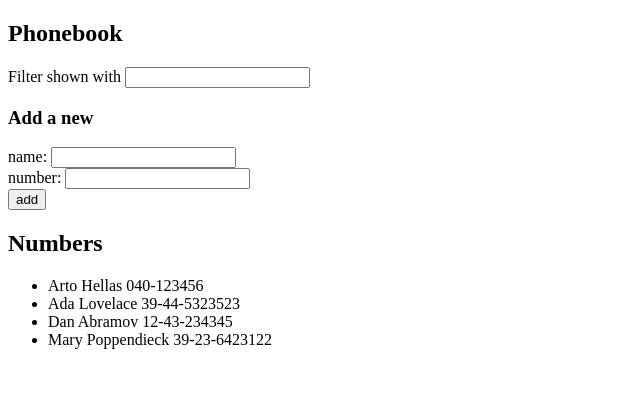
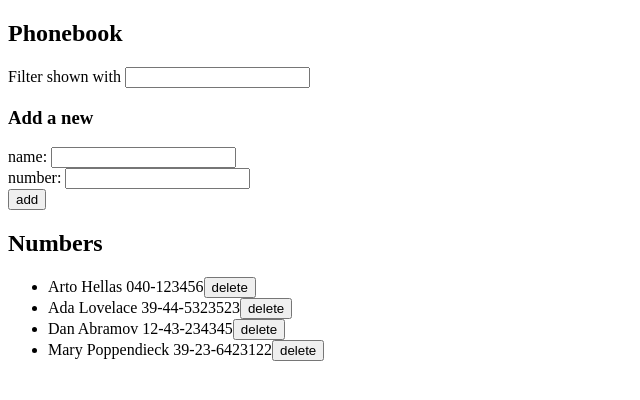
Before and after one commit to leinson/fullstackopen, a React (Create React App) app in the folder part2/puhelinluettelo/: page / in a window 1280 px wide. Shown: the top 400 px of the page, without its empty margins (0-640 px from the left). Built offline with nearby package versions, Linux system fonts and the light colour scheme; data requests are answered from the project's data file.

Commit message:
exercises 2.12-2.14

```diff
--- a/part2/puhelinluettelo/db.json
+++ b/part2/puhelinluettelo/db.json
@@ -1,5 +1,5 @@
 {
-    "persons":[
+  "persons": [
     {
       "name": "Arto Hellas",
       "number": "040-123456",
@@ -18,7 +18,7 @@
     {
       "name": "Mary Poppendieck",
       "number": "39-23-6423122",
-        "id": 4
+      "id": 6
     }
   ]
 }
--- a/part2/puhelinluettelo/src/App.js
+++ b/part2/puhelinluettelo/src/App.js
@@ -1,5 +1,5 @@
 import { useState, useEffect } from 'react'
-import axios from 'axios'
+import personService from './services/persons'
 
 const PersonForm = (props) =>
   <form onSubmit={props.addPerson}>
@@ -21,15 +21,20 @@ const PersonForm = (props) =>
     </div>
   </form>
 
-const Person = ({name, number}) =>
+const Person = ({name, number, deleting}) =>
   <li>
     {name} {number}
+    <button onClick={deleting}>delete</button>
   </li>
 
 const Persons = (props) => {
   if (props.newFilter === "") {
     const names = props.persons.map(person =>
-      <Person key={person.name} name={person.name} number={person.number} />
+      <Person key={person.name}
+        name={person.name}
+        number={person.number}
+        deleting={() => props.deleting(person.id)}
+      />
     )
     return (
       <ul>{names}</ul>
@@ -39,7 +44,11 @@ const Persons = (props) => {
       person.name.includes(props.newFilter)
     )
     const filteredNames = filteredPersons.map(person =>
-      <Person key={person.name} name={person.name} number={person.number} />
+      <Person key={person.name}
+        name={person.name}
+        number={person.number}
+        deleting={() => props.deleting(person.id)}
+      />
     )
     return (
       <ul>{filteredNames}</ul>
@@ -55,11 +64,11 @@ const App = () => {
 
   const hook = () => {
     console.log('effect')
-    axios
-      .get('http://localhost:3001/persons')
-      .then(response => {
+    personService
+    .getAll()
+      .then(initialPersons => {
+        setPersons(initialPersons)
         console.log('promise fulfilled')
-        setPersons(response.data)
       })
   }
   useEffect(hook, [])
@@ -74,12 +83,25 @@ const App = () => {
         name: newName,
         number: newNumber
       }
-      setPersons(persons.concat(personObject))
-      setNewName('')
-      setNewNumber('')
+      personService
+        .create(personObject)
+        .then(returnedPerson => {
+          setPersons(persons.concat(returnedPerson))
+          setNewName('')
+          setNewNumber('')
+        })
     }
   }
-
+  const deletePerson = (id) => {
+    console.log('deletePerson', id)
+    const person = persons.find(person => person.id === id)
+    console.log('person to be deleted', person)
+    if (window.confirm(`Delete ${person.name}?`) === true) {
+      personService
+      .remove(id)
+      setPersons(persons.filter(person => person.id !== id))
+    }
+  }
   const handleFilterChange = (event) => {
     console.log("FilterChange", event.target.value)
     setNewFilter(event.target.value)
@@ -115,6 +137,7 @@ const App = () => {
         <Persons
           persons={persons}
           newFilter={newFilter}
+          deleting={deletePerson}
         />
     </div>
   )
--- /dev/null
+++ b/part2/puhelinluettelo/src/services/persons.js
@@ -0,0 +1,24 @@
+import axios from 'axios'
+const baseUrl = 'http://localhost:3001/persons'
+
+const getAll = () => {
+    const request = axios.get(baseUrl)
+    return request.then(response => response.data)
+}
+
+const create = newObject => {
+    const request = axios.post(baseUrl, newObject)
+    return request.then(response => response.data)
+}
+
+const update = (id, newObject) => {
+    const request = axios.put(`${baseUrl}/${id}`, newObject)
+    return request.then(response => response.data)
+}
+
+
+const remove = (id) => {
+    const request = axios.delete(`${baseUrl}/${id}`)
+    return request.then(response => response.data)
+}
+export default { getAll, create, update, remove }
```
Lines whose indentation alone changed are shown as unchanged.
